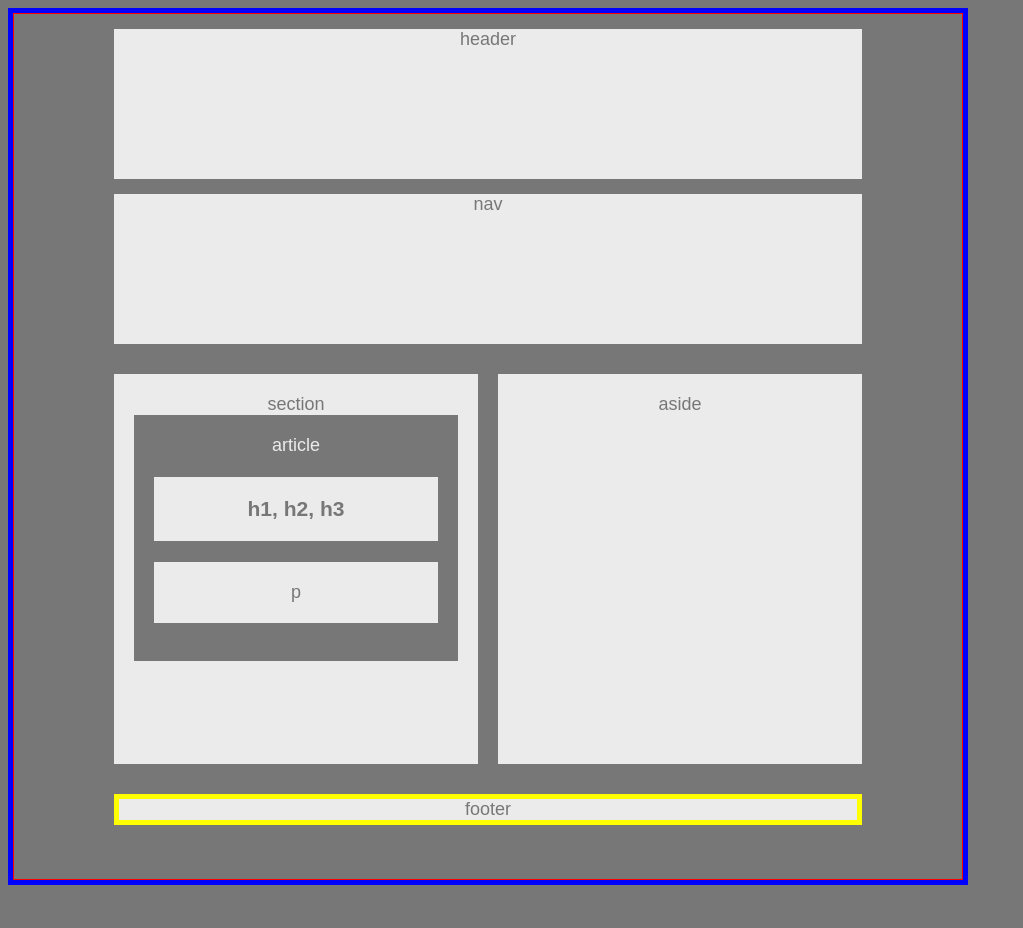
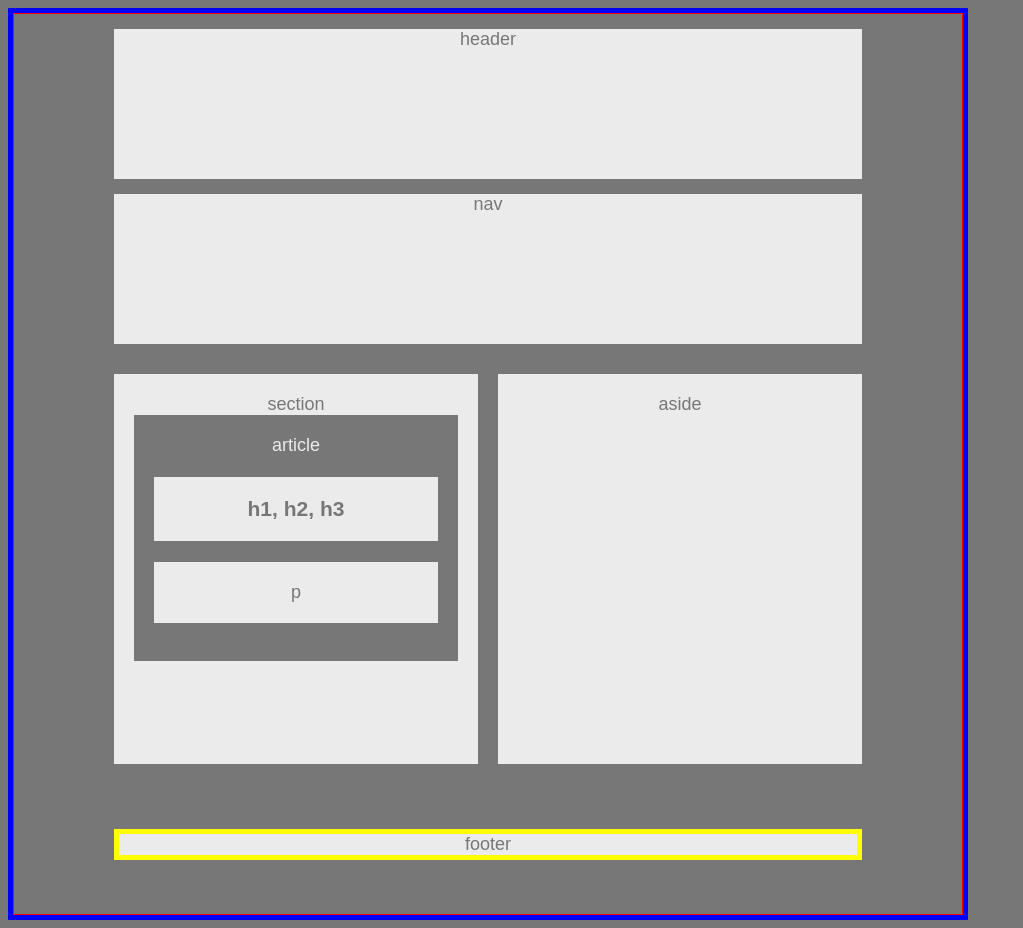
Before and after one commit to chenricky/HW-Wireframe, a plain HTML site: page index.html in a window 1280 px wide. Shown: the whole page, without its empty margins (0-1023 px from the left). Before the commit the page ends 893 px from the top, so only its background shows below. Drawn offline with Linux system fonts and the light colour scheme.

Commit message:
remove an additional {

```diff
--- a/style.css
+++ b/style.css
@@ -10,11 +10,11 @@
         border:5px solid blue;
     }
     .main-container {
-        min-height: 100%;
+        min-height: 100vh;
         overflow: hidden;
         display: block;
         position: relative;
-        padding-bottom: 100px; /* height of your footer */
+        padding-bottom: 100px; /* height of  footer */
         border: 1px solid red;
        }
 
@@ -80,7 +80,6 @@
         padding:20px;
     }
 
-
     .box {
         float: left;
         width: 50%;
```
Also changed, not shown: index.html (+0 -1 lines).
